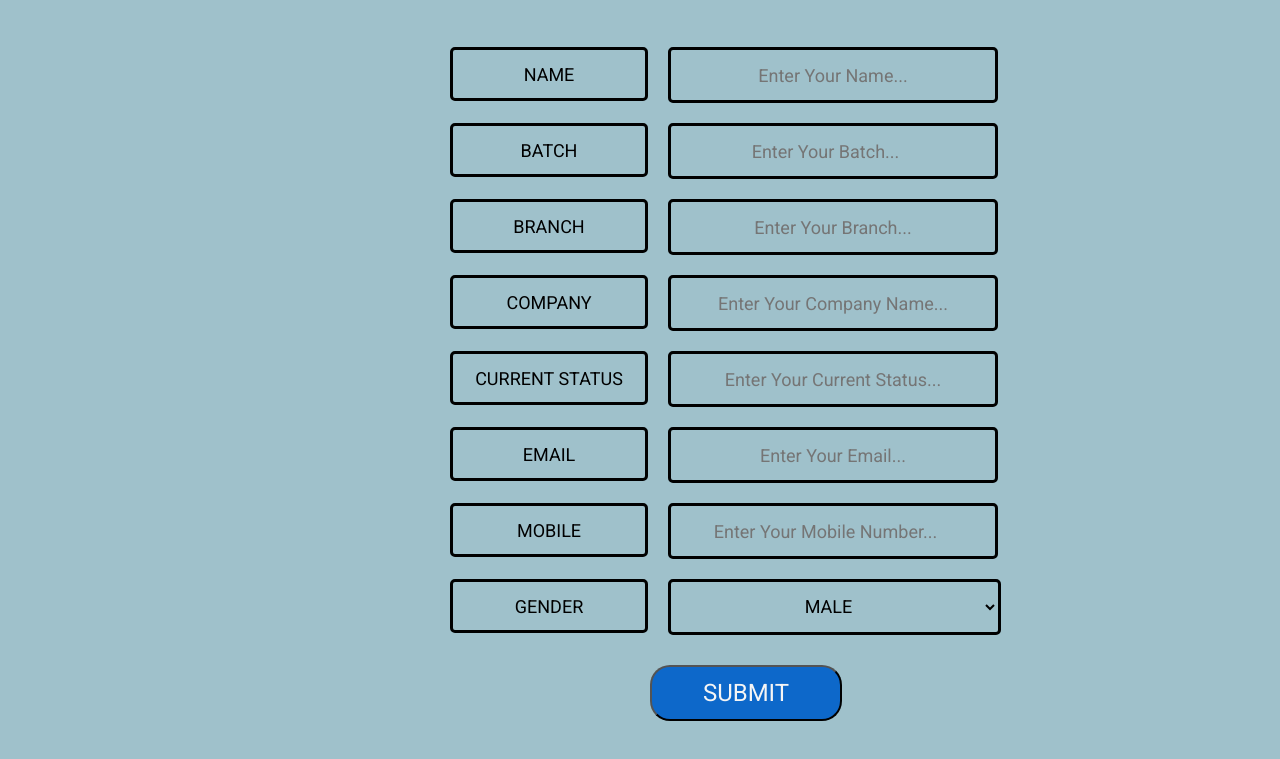
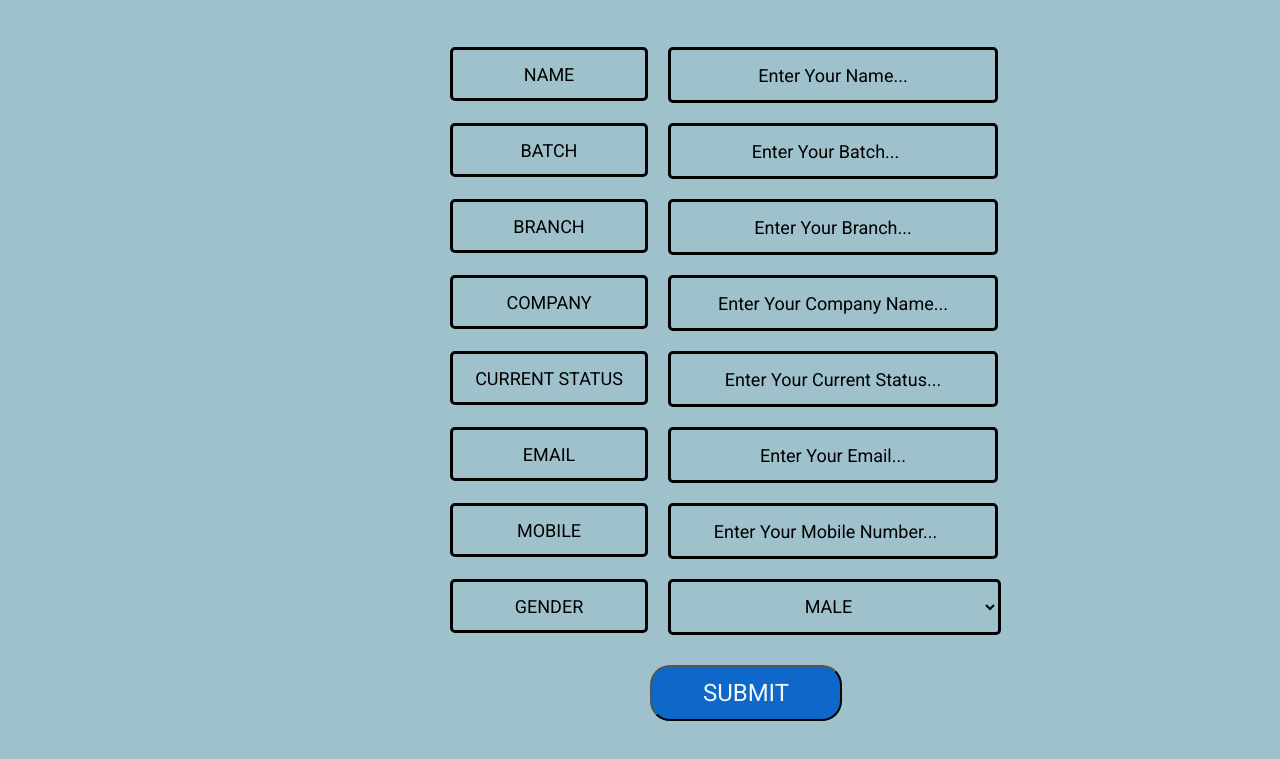
Before and after one commit to Pratham2301/system-lab-practical2, a plain HTML site: page form.html in a window 1280 px wide. Shown: the part 161-920 px from the top of the page. Drawn offline with nearby package versions, Linux system fonts and the light colour scheme.

Commit message:
Update form.css
Added placeholder css

```diff
--- a/form.css
+++ b/form.css
@@ -104,6 +104,10 @@ select{
     text-decoration: none;
 }
 
+::placeholder{
+    color: black;
+}
+
 
 button{
     background-color: rgb(13, 104, 202);
```
